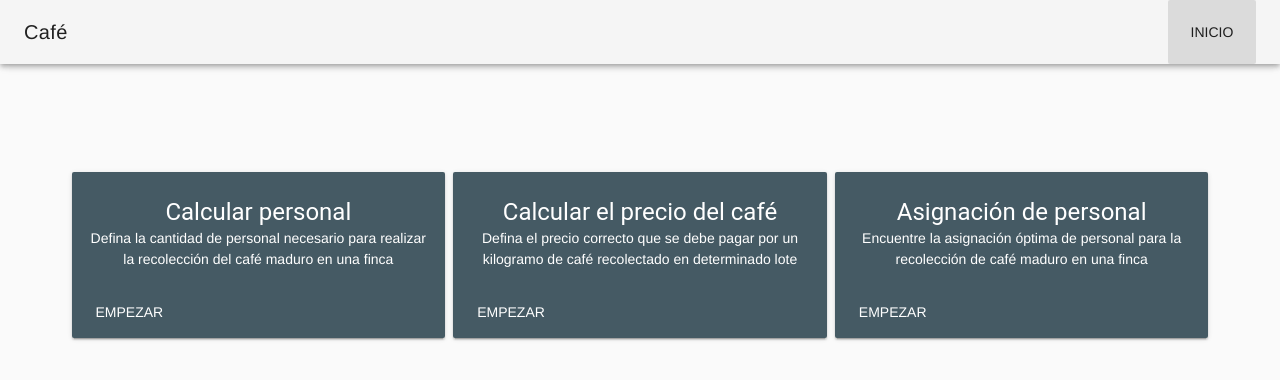
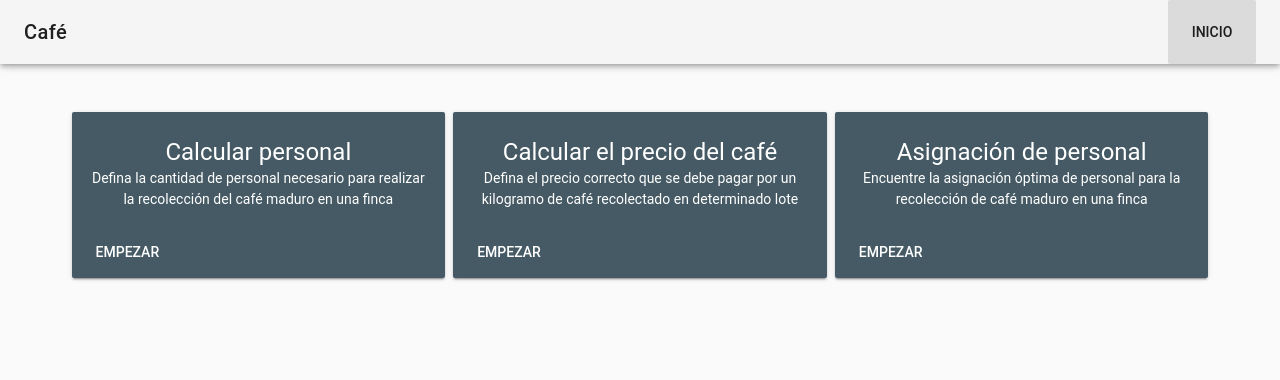
Before and after one commit to AR4Z/cafe-ui, a Vue app: page / in a window 1280 px wide. Shown: the top 380 px of the page. Built offline with nearby package versions, Linux system fonts and the light colour scheme.

Commit message:
add express

```diff
--- a/package.json
+++ b/package.json
@@ -24,6 +24,8 @@
     "babel-eslint": "^10.0.1",
     "eslint": "^5.16.0",
     "eslint-plugin-vue": "^5.0.0",
+    "express": "^4.16.4",
+    "serve-static": "^1.13.2",
     "vue-template-compiler": "^2.5.21"
   },
   "eslintConfig": {
--- a/src/App.vue
+++ b/src/App.vue
@@ -22,14 +22,3 @@
   name: "app"
 };
 </script>
-
-<style>
-#app {
-  font-family: "Avenir", Helvetica, Arial, sans-serif;
-  -webkit-font-smoothing: antialiased;
-  -moz-osx-font-smoothing: grayscale;
-  text-align: center;
-  color: #2c3e50;
-  margin-top: 60px;
-}
-</style>
```
